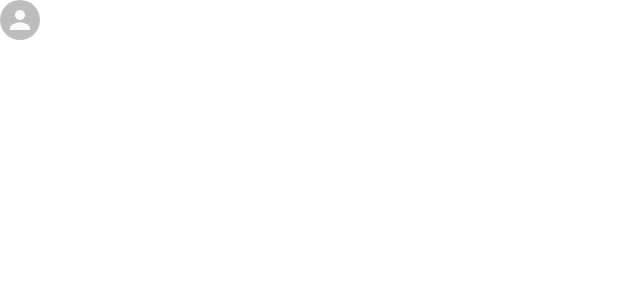
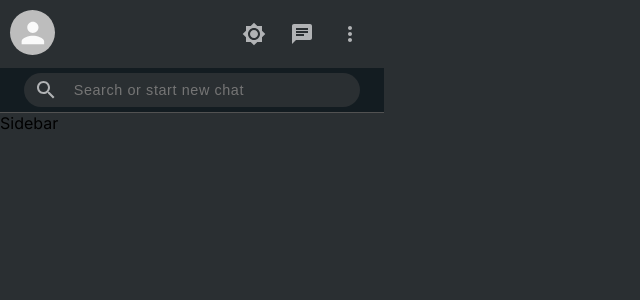
Before and after one commit to makdoom/whatsapp-clone, a React (Create React App) app: page / in a window 1280 px wide. Shown: the top 300 px of the page, without its empty margins (0-640 px from the left). Built offline with nearby package versions, Linux system fonts and the light colour scheme.

Commit message:
added css global variables

```diff
--- a/src/components/app/App.css
+++ b/src/components/app/App.css
@@ -1,9 +1,10 @@
 .app {
   height: 100vh;
+  width: 100%;
 }
 
 .app__body {
-  background-color: #fff;
+  background-color: var(--drk-primary-background);
   display: flex;
   height: 100%;
 }
--- a/src/components/sidebar/Sidebar.js
+++ b/src/components/sidebar/Sidebar.js
@@ -1,15 +1,44 @@
 import React from "react";
-import { Avatar } from "@material-ui/core";
+import { Avatar, IconButton } from "@material-ui/core";
+import Brightness7Icon from "@material-ui/icons/Brightness7";
+import ChatIcon from "@material-ui/icons/Chat";
+import MoreVertIcon from "@material-ui/icons/MoreVert";
+import SearchIcon from "@material-ui/icons/Search";
 import "./sidebar.css";
+
+import SidebarChat from "../sidebarChat/SidebarChat";
 
 const Sidebar = () => {
   return (
     <div className="sidebar">
       <div className="sidebar__header">
-        <Avatar />
+        <Avatar className="avatar" />
+        <div className="sidebar__header__right">
+          <IconButton>
+            <Brightness7Icon className="darkmode__icon" />
+          </IconButton>
+          <IconButton>
+            <ChatIcon className="chat__icon" />
+          </IconButton>
+          <IconButton>
+            <MoreVertIcon className="more__icon" />
+          </IconButton>
+        </div>
       </div>
-      <div className="sidebar__search"></div>
-      <div className="sidebar__chat"></div>
+
+      <div className="sidebar__search">
+        <div className="search__box">
+          <SearchIcon />
+          <input
+            type="text"
+            className="search__field"
+            placeholder="Search or start new chat"
+          />
+        </div>
+      </div>
+      <div className="sidebar__chat">
+        <SidebarChat />
+      </div>
     </div>
   );
 };
--- a/src/components/sidebar/sidebar.css
+++ b/src/components/sidebar/sidebar.css
@@ -0,0 +1,61 @@
+.sidebar {
+  display: flex;
+  flex-direction: column;
+  flex: 0.3;
+}
+
+.sidebar__header {
+  display: flex;
+  padding: 10px;
+  justify-content: space-between;
+}
+
+.sidebar .avatar {
+  width: 45px;
+  height: 45px;
+}
+
+.sidebar__header__right {
+  display: flex;
+  align-items: center;
+  min-width: 8vw;
+  justify-content: space-between;
+}
+
+.sidebar__header__right > .MuiSvgIcon-root {
+  margin-right: 2vw;
+  font-size: 24px !important;
+}
+
+.sidebar__header__right > .MuiIconButton-root,
+.sidebar__search .search__box > .MuiSvgIcon-root {
+  color: var(--drk-font-color);
+}
+
+.sidebar__search {
+  background: var(--drk-secondary-background);
+  padding: 5px;
+  border-bottom: 0.1rem solid #525252;
+}
+
+.sidebar__search .search__box {
+  background-color: var(--drk-primary-background);
+  border-radius: 40px;
+  width: 90%;
+  margin: auto;
+  padding: 5px 10px;
+  display: flex;
+  justify-content: space-between;
+  align-items: center;
+}
+
+.sidebar__search .search__box .search__field {
+  flex: 1;
+  border: none;
+  background: transparent;
+  outline: none;
+  color: var(--drk-font-color);
+  margin-left: 1rem;
+  font-size: 0.9rem;
+  letter-spacing: 0.6px;
+}
--- /dev/null
+++ b/src/components/sidebarChat/SidebarChat.js
@@ -0,0 +1,8 @@
+import React from "react";
+import "./sidebarchat.css";
+
+const SidebarChat = () => {
+  return <div className="sidebar__chat">Sidebar</div>;
+};
+
+export default SidebarChat;
--- a/src/index.css
+++ b/src/index.css
@@ -5,6 +5,12 @@
   box-sizing: border-box;
 }
 
+:root {
+  --drk-primary-background: #2a2f32;
+  --drk-secondary-background: #131c21;
+  --drk-font-color: #b1b3b5;
+}
+
 body {
   box-sizing: border-box;
   font-family: "Inter", sans-serif;
```
Also changed, not shown: src/components/sidebarChat/sidebarchat.css (added), 1 other file (tests, documents, lock files or other folders).
